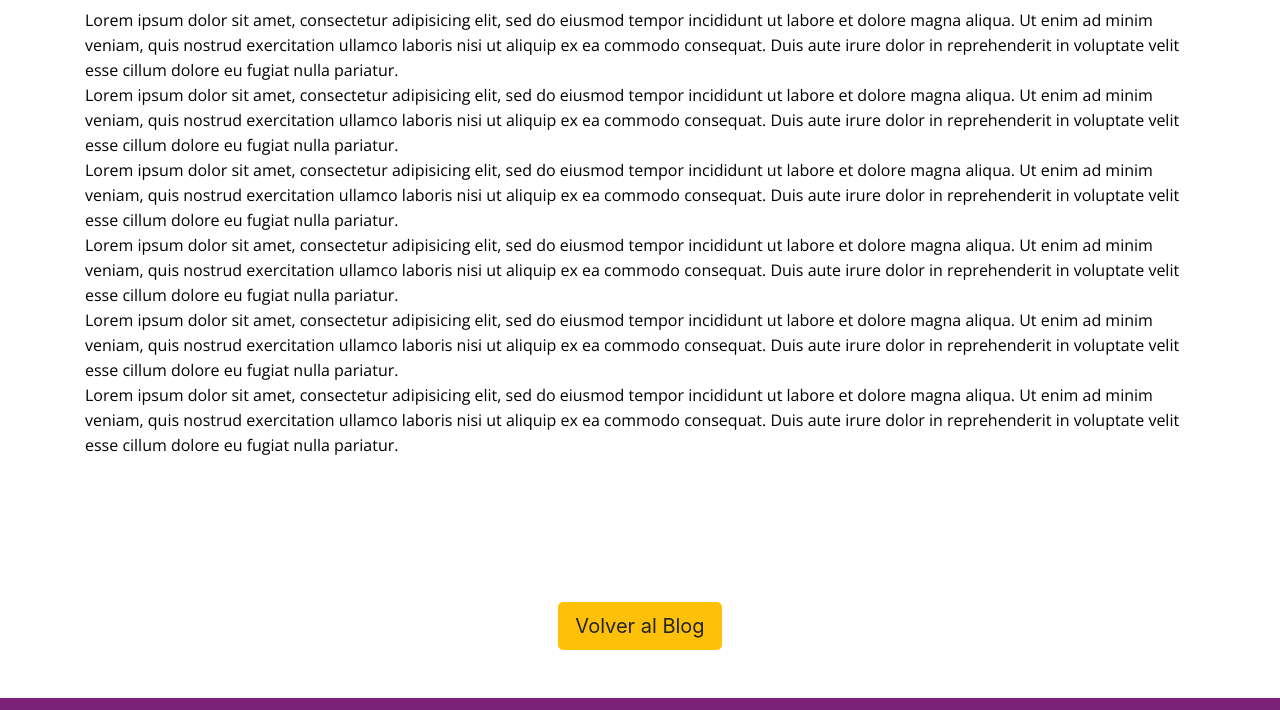
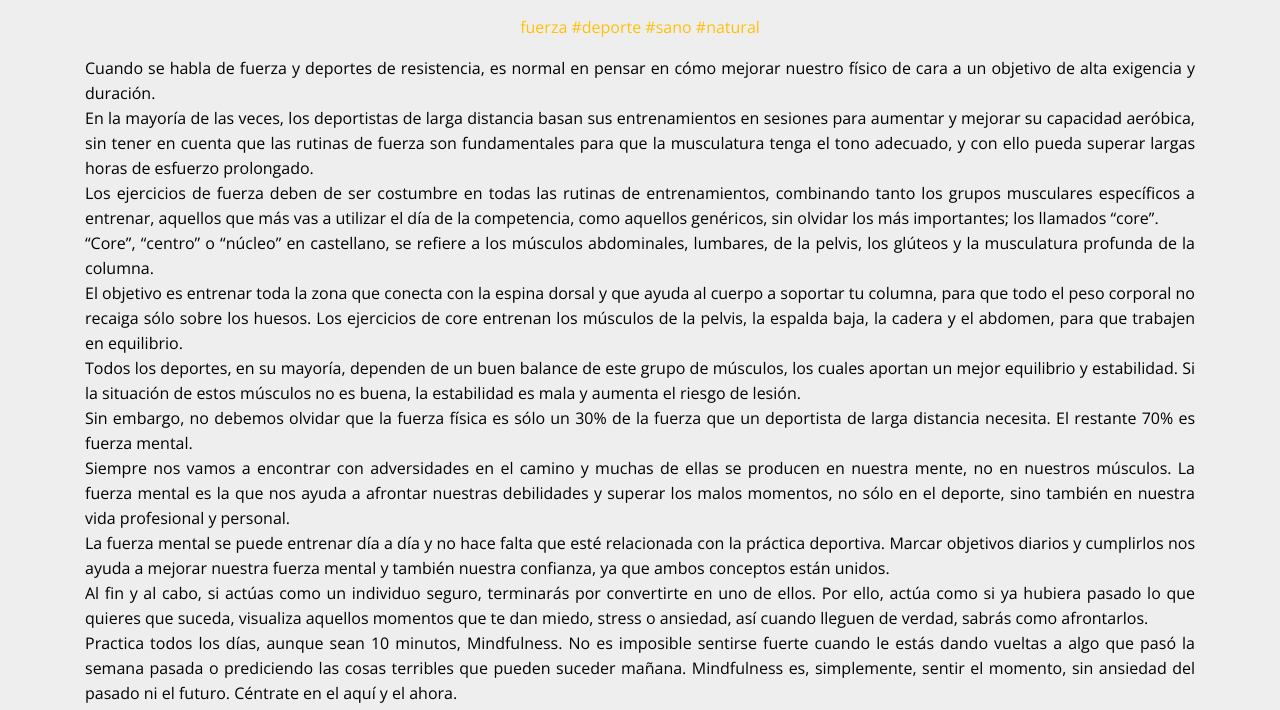
Before and after one commit to Daliagarcia/proyecto-final, a plain HTML site: page plantilla-item-blog.html in a window 1280 px wide. Shown: the part 730-1440 px from the top of the page. Drawn offline with nearby package versions, Linux system fonts and the light colour scheme.

Commit message:
commit 12 proyecto final

```diff
--- a/assets/sass/main.scss
+++ b/assets/sass/main.scss
@@ -20,5 +20,6 @@
 @import 'pages/about';
 @import 'pages/training';
 @import 'pages/blog';
+@import 'pages/plantilla-blog';
 
 //themes
--- /dev/null
+++ b/assets/sass/pages/_plantilla-blog.scss
@@ -0,0 +1,7 @@
+.SectionMainPlantilla{
+  background-color: $hielo;
+}
+
+.SectionMainPlantilla__content{
+  text-align: justify;
+}
--- a/plantilla-item-blog.html
+++ b/plantilla-item-blog.html
@@ -44,34 +44,49 @@
     </div>
   </nav>
 
-  <article class="mb-5 container principal py-5 my-5">
+<main class="SectionMainPlantilla py-5">
+  <article class="mb-5 container py-5 my-5">
           <div class="text-center my-3">
             <p><i class="fas fa-calendar-alt"></i> 26 de Diciembre, 2019</p>
-            <h2>Beneficios de la manzanilla</h2>
-            <img class="w-50 h-auto my-4" src="assets/img/resistencia.png" alt="Beneficios de la manzanilla">
+            <h2 class="SectionMainPlantilla__title">Fuerza y Resistencia en el deporte</h2>
+            <img class="w-50 h-auto my-4" src="assets/img/resistencia.png" alt="fuerza y resistencia">
             <h4><a href="#" class="text-warning">Recomendaciones</a></h4>
-            <p><a class="text-warning" href="#">#infusiones</a> <a class="text-warning" href="#">#manzanilla</a> <a class="text-warning" href="#">#sano</a> <a class="text-warning" href="#">#natural</a></p>
+            <p><a class="text-warning" href="#">fuerza</a> <a class="text-warning" href="#">#deporte</a> <a class="text-warning" href="#">#sano</a> <a class="text-warning" href="#">#natural</a></p>
           </div>
 
-          <div>
-            <p>Lorem ipsum dolor sit amet, consectetur adipisicing elit, sed do eiusmod tempor incididunt ut labore et dolore magna aliqua. Ut enim ad minim veniam, quis nostrud exercitation ullamco laboris nisi ut aliquip ex ea commodo consequat. Duis aute irure dolor in reprehenderit in voluptate velit esse cillum dolore eu fugiat nulla pariatur.</p>
+          <div class="SectionMainPlantilla__content">
+            <p>Cuando se habla de fuerza y deportes de resistencia, es normal en pensar en cómo mejorar nuestro físico de cara a un objetivo de alta exigencia y duración.</p>
 
-            <p>Lorem ipsum dolor sit amet, consectetur adipisicing elit, sed do eiusmod tempor incididunt ut labore et dolore magna aliqua. Ut enim ad minim veniam, quis nostrud exercitation ullamco laboris nisi ut aliquip ex ea commodo consequat. Duis aute irure dolor in reprehenderit in voluptate velit esse cillum dolore eu fugiat nulla pariatur.</p>
+            <p>En la mayoría de las veces, los deportistas de larga distancia basan sus entrenamientos en sesiones para aumentar y mejorar su capacidad aeróbica, sin tener en cuenta que las rutinas de fuerza son fundamentales para que la musculatura tenga el tono adecuado, y con ello pueda superar largas horas de esfuerzo prolongado.</p>
 
-            <p>Lorem ipsum dolor sit amet, consectetur adipisicing elit, sed do eiusmod tempor incididunt ut labore et dolore magna aliqua. Ut enim ad minim veniam, quis nostrud exercitation ullamco laboris nisi ut aliquip ex ea commodo consequat. Duis aute irure dolor in reprehenderit in voluptate velit esse cillum dolore eu fugiat nulla pariatur.</p>
+            <p>Los ejercicios de fuerza deben de ser costumbre en todas las rutinas de entrenamientos, combinando tanto los grupos musculares específicos a entrenar, aquellos que más vas a utilizar el día de la competencia, como aquellos genéricos, sin olvidar los más importantes; los llamados “core”.</p>
 
-            <p>Lorem ipsum dolor sit amet, consectetur adipisicing elit, sed do eiusmod tempor incididunt ut labore et dolore magna aliqua. Ut enim ad minim veniam, quis nostrud exercitation ullamco laboris nisi ut aliquip ex ea commodo consequat. Duis aute irure dolor in reprehenderit in voluptate velit esse cillum dolore eu fugiat nulla pariatur.</p>
+            <p>“Core”, “centro” o “núcleo” en castellano, se refiere a los músculos abdominales, lumbares, de la pelvis, los glúteos y la musculatura profunda de la columna.</p>
 
-            <p>Lorem ipsum dolor sit amet, consectetur adipisicing elit, sed do eiusmod tempor incididunt ut labore et dolore magna aliqua. Ut enim ad minim veniam, quis nostrud exercitation ullamco laboris nisi ut aliquip ex ea commodo consequat. Duis aute irure dolor in reprehenderit in voluptate velit esse cillum dolore eu fugiat nulla pariatur.</p>
+            <p>El objetivo es entrenar toda la zona que conecta con la espina dorsal y que ayuda al cuerpo a soportar tu columna, para que todo el peso corporal no recaiga sólo sobre los huesos. Los ejercicios de core entrenan los músculos de la pelvis, la espalda baja, la cadera y el abdomen, para que trabajen en equilibrio.</p>
 
-            <p>Lorem ipsum dolor sit amet, consectetur adipisicing elit, sed do eiusmod tempor incididunt ut labore et dolore magna aliqua. Ut enim ad minim veniam, quis nostrud exercitation ullamco laboris nisi ut aliquip ex ea commodo consequat. Duis aute irure dolor in reprehenderit in voluptate velit esse cillum dolore eu fugiat nulla pariatur.</p>
+            <p>Todos los deportes, en su mayoría, dependen de un buen balance de este grupo de músculos, los cuales aportan un mejor equilibrio y estabilidad. Si la situación de estos músculos no es buena, la estabilidad es mala y aumenta el riesgo de lesión.</p>
+
+           <p>Sin embargo, no debemos olvidar que la fuerza física es sólo un 30% de la fuerza que un deportista de larga distancia necesita. El restante 70% es fuerza mental.</p>
+
+           <p>Siempre nos vamos a encontrar con adversidades en el camino y muchas de ellas se producen en nuestra mente, no en nuestros músculos. La fuerza mental es la que nos ayuda a afrontar nuestras debilidades y superar los malos momentos, no sólo en el deporte, sino también en nuestra vida profesional y personal.</p>
+
+            <p>La fuerza mental se puede entrenar día a día y no hace falta que esté relacionada con la práctica deportiva. Marcar objetivos diarios y cumplirlos nos ayuda a mejorar nuestra fuerza mental y también nuestra confianza, ya que ambos conceptos están unidos.</p>
+
+            <p>Al fin y al cabo, si actúas como un individuo seguro, terminarás por convertirte en uno de ellos. Por ello, actúa como si ya hubiera pasado lo que quieres que suceda, visualiza aquellos momentos que te dan miedo, stress o ansiedad, así cuando lleguen de verdad, sabrás como afrontarlos.</p>
+
+            <p>Practica todos los días, aunque sean 10 minutos, Mindfulness. No es imposible sentirse fuerte cuando le estás dando vueltas a algo que pasó la semana pasada o prediciendo las cosas terribles que pueden suceder mañana. Mindfulness es, simplemente, sentir el momento, sin ansiedad del pasado ni el futuro. Céntrate en el aquí y el ahora.</p>
+
+            <p>Y recuerda, al fin y al cabo, si actúas como un individuo seguro, terminarás por convertirte en uno de ellos. Por ello, actúa como si ya hubiera pasado lo que quieres que suceda, visualiza aquellos momentos que te dan miedo, stress o ansiedad, así cuando lleguen de verdad, sabrás como afrontarlos.</p>
           </div>
+
       </article>
 
       <div class="text-center mb-5">
         <a href="blog.html" class="btn btn-warning btn-lg mt-5">Volver al Blog</a>
       </div>
 
+</main>
 
   <footer class="footer text-center">
     <a href="#"><i class="fab fa-facebook-square fa-2x"></i>TEAMMORA</a>
```
Also changed, not shown: about-us.html (+2 -1 lines), assets/css/main.css, 1 other file.
